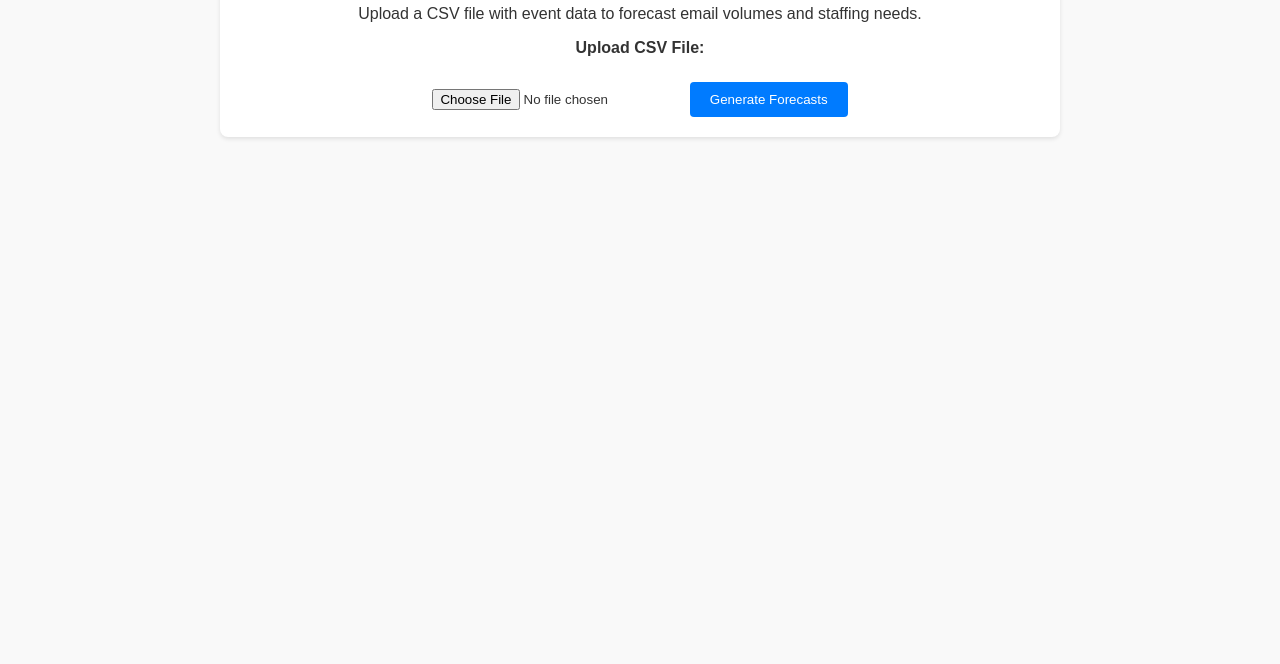
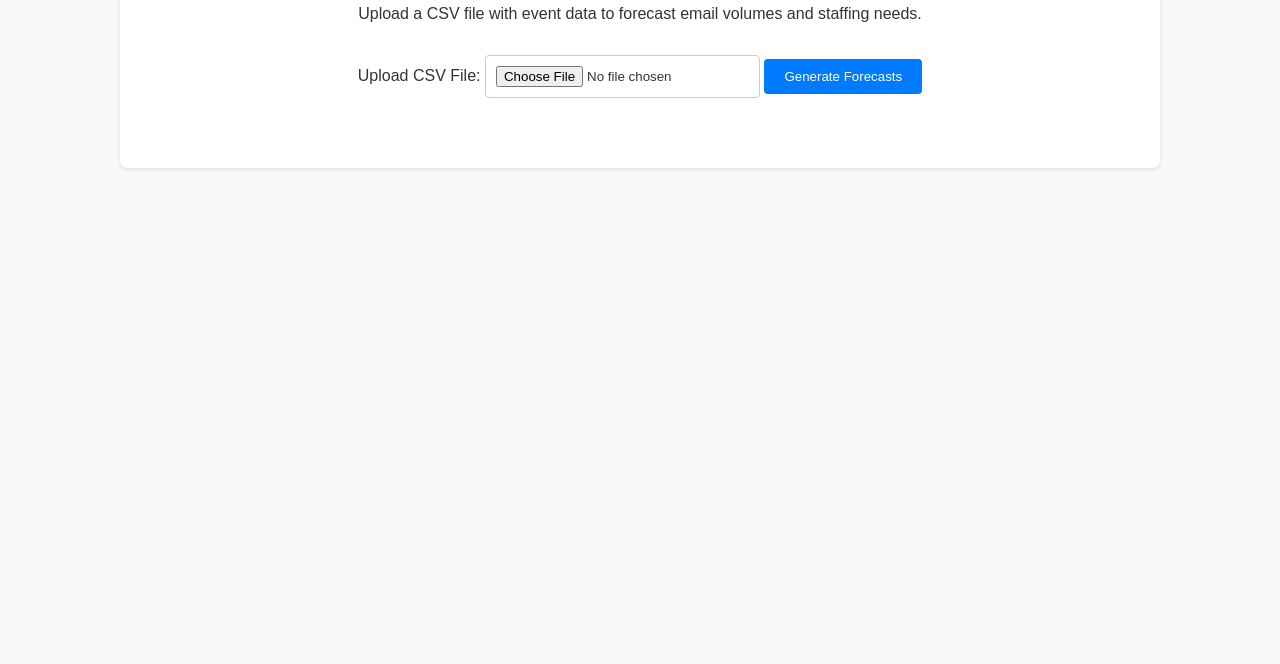
Before and after one commit to carpiojon83/RT-FORCASTING, a plain HTML site: page index.html in a window 1280 px wide. Shown: the part 136-800 px from the top of the page. Drawn offline with nearby package versions, Linux system fonts and the light colour scheme.

Commit message:
Update style.css

```diff
--- a/style.css
+++ b/style.css
@@ -7,7 +7,7 @@ body {
 }
 
 .container {
-    max-width: 800px;
+    max-width: 1000px;
     margin: 50px auto;
     padding: 20px;
     background: #fff;
@@ -22,17 +22,9 @@ h1 {
     color: #444;
 }
 
-label {
-    display: block;
-    margin: 10px 0 5px;
-    font-weight: bold;
-}
-
-input[type="text"], input[type="date"] {
+input[type="file"] {
     padding: 10px;
-    width: calc(100% - 20px);
-    max-width: 400px;
-    margin: 5px 0 20px;
+    margin: 10px 0 20px;
     border: 1px solid #ccc;
     border-radius: 4px;
 }
@@ -51,6 +43,10 @@ button:hover {
     background-color: #0056b3;
 }
 
-canvas {
+#charts-container {
     margin-top: 30px;
 }
+
+canvas {
+    margin: 20px 0;
+}
```
